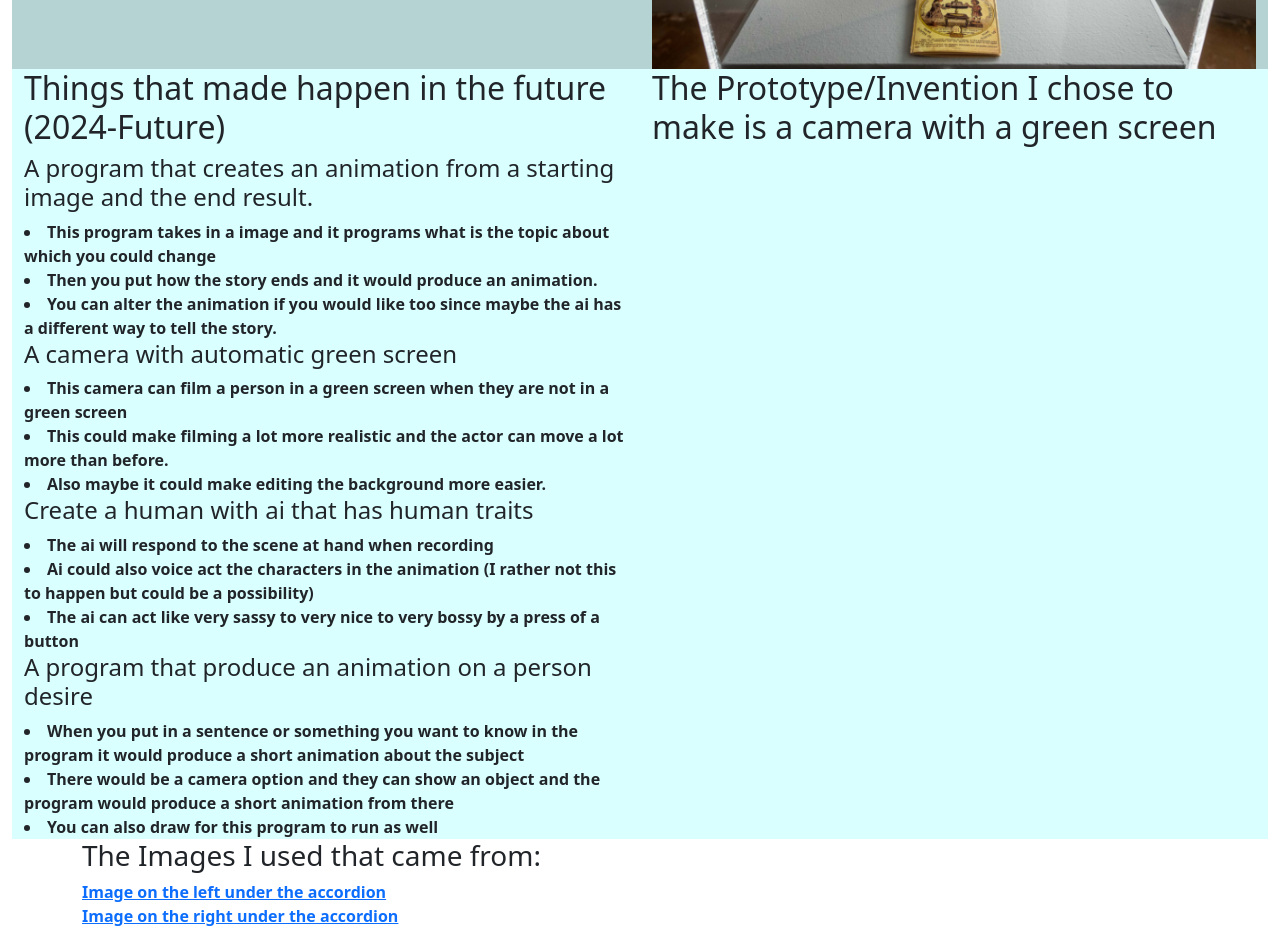
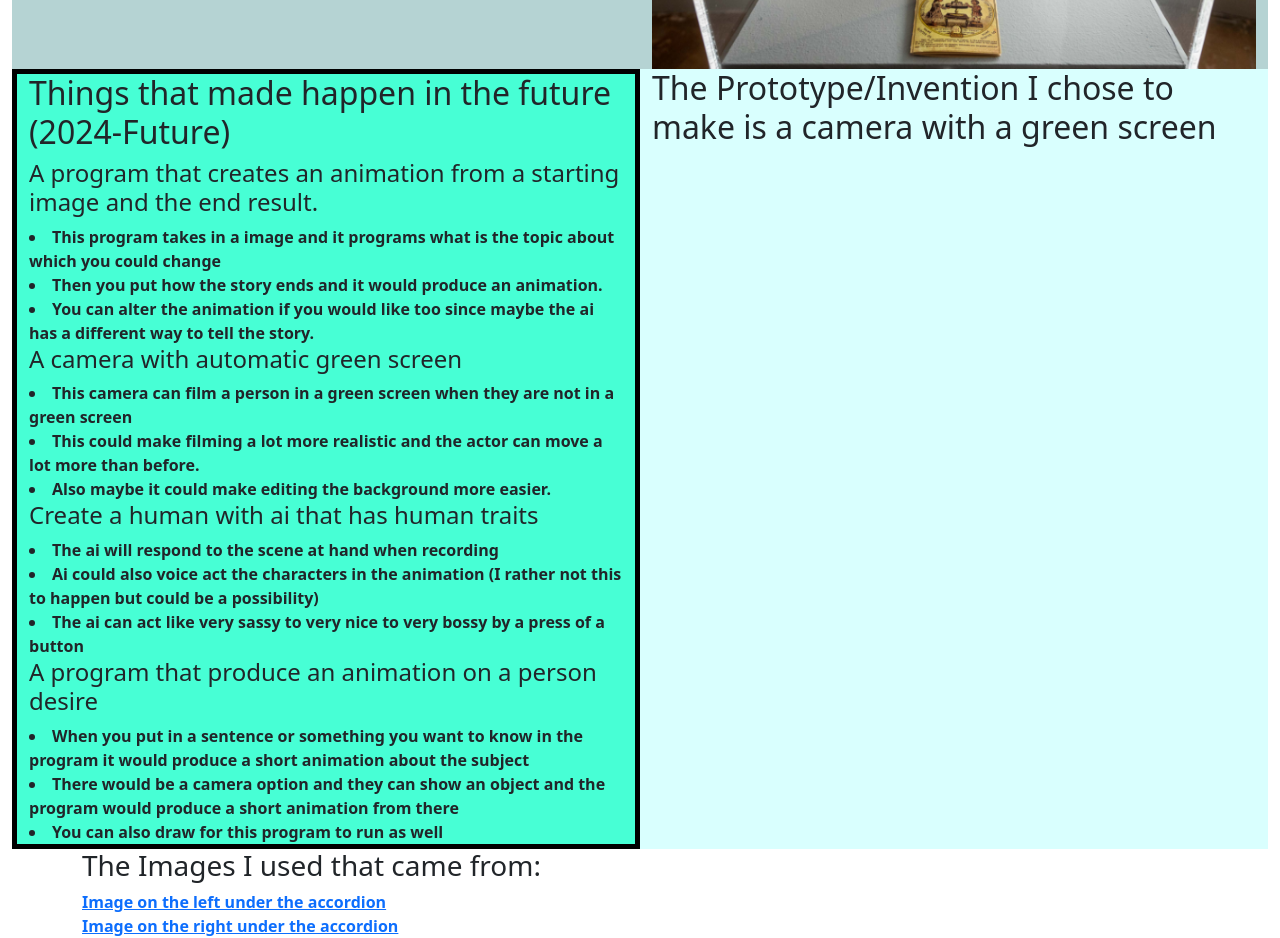
Before and after one commit to keithh9704/sep10-freedom-project, a plain HTML site: page index.html in a window 1280 px wide. Shown: the part 1480-2418 px from the top of the page. Drawn offline with nearby package versions, Linux system fonts and the light colour scheme.

Commit message:
added more colors and code to partb

```diff
--- a/index.html
+++ b/index.html
@@ -29,6 +29,10 @@ padding-bottom: 20rem;
 #partb {
   background-color: #D9FFFE;
 }
+#partb2{
+  border: 5px solid black;
+  background-color: #47FFD5;
+}
 .accordion {
   background-color: #B5D3D3;
 }
@@ -36,7 +40,7 @@ padding-bottom: 20rem;
   margin: auto;
   display: block;
   width: 100%;
-  height: 82%;
+  height: 83%;
 }
 .image{
   max-width: 100%;
@@ -147,8 +151,8 @@ padding-bottom: 20rem;
          </div>
       </div>
        <div class="container-fluid" id="partb">
-         <div class="row" >
-          <div class="col-sm-12 col-lg-6">
+         <div class="row">
+          <div class="col-sm-12 col-lg-6" id="partb2">
            <h2> Things that made happen in the future (2024-Future)</h2>
             <h4> A program that creates an animation from a starting image and the end result. </h4>
               <li> This program takes in a image and it programs what is the topic about which you could change </li>
```
